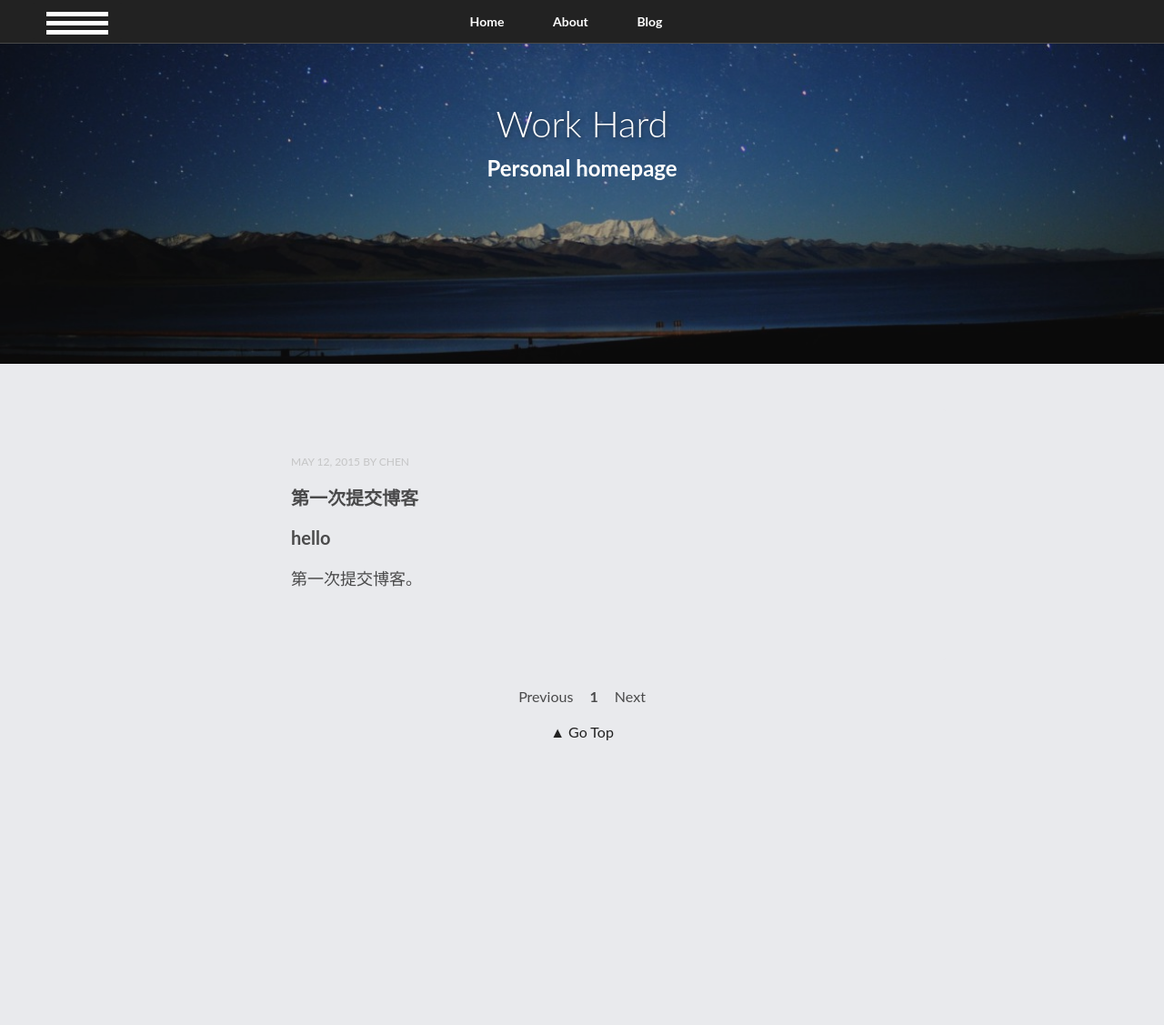
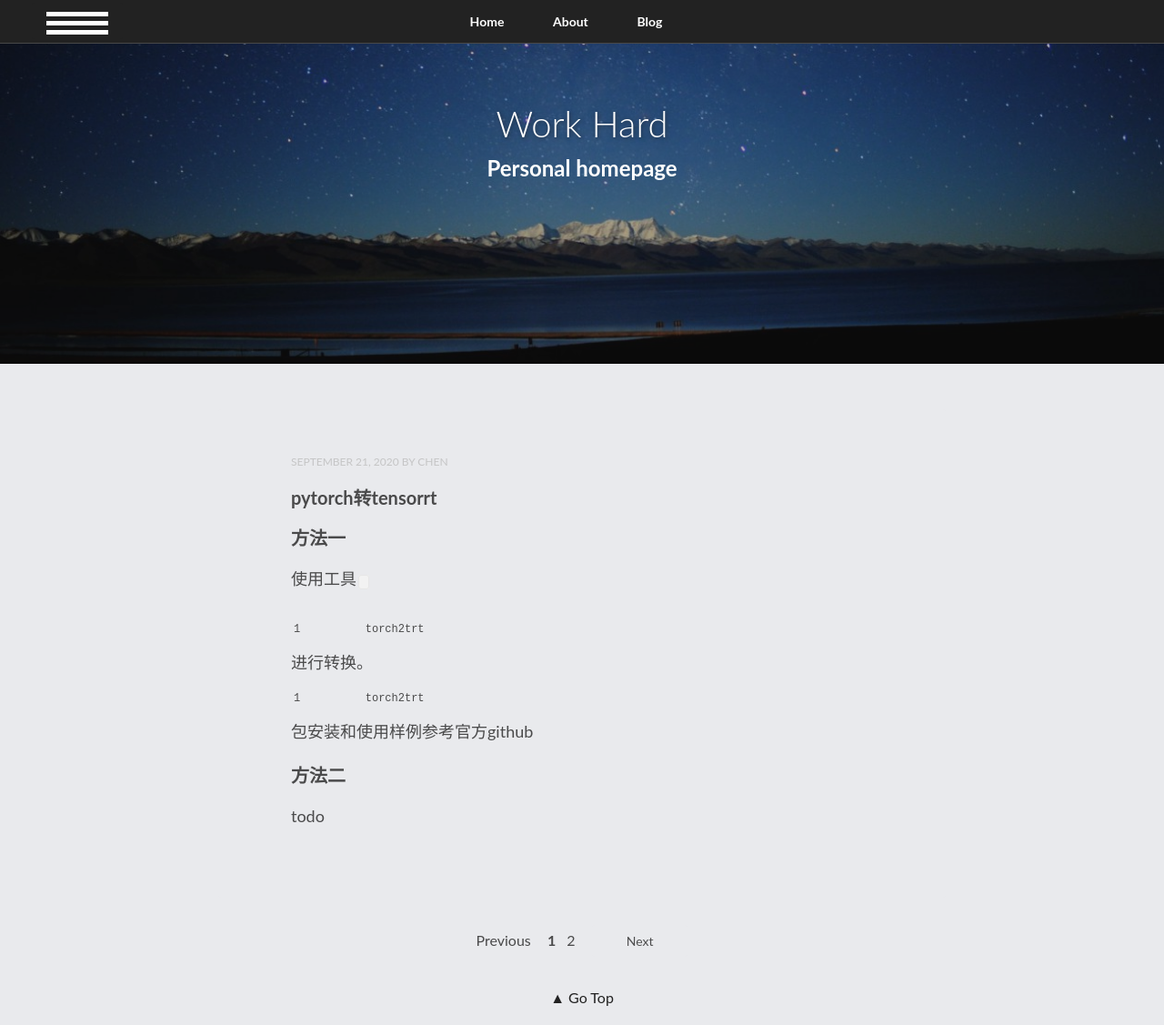
Before and after one commit to MrHwc/MrHwc.github.io, a Jekyll site: the page built from index.html, in a window 1280 px wide and 1127 px high. Shown: the whole window at 91% size. Built offline with Jekyll 4.4.1, drawn with Linux system fonts in a browser that asks for light colours; nearby versions of some CDN libraries; the list of posts is cut into pages by our own code; comment, search, counter and statistics services are not loaded.

Commit message:
模型转换

```diff
--- /dev/null
+++ b/_posts/2020-09-21-profile.md
@@ -0,0 +1,11 @@
+---
+layout:
+title: pytorch转tensorrt
+description: "Chen"
+modified: 2020-09-21
+tags: 模型部署
+---
+# 方法一
+使用工具`torch2trt`进行转换。`torch2trt`包安装和使用样例参考[官方github](https://github.com/NVIDIA-AI-IOT/torch2trt)
+# 方法二
+todo
```
Also changed, not shown: _posts/2020-09-19-profile.md (renamed from _posts/2015-05-12-profile.md, +1 -1 lines).
